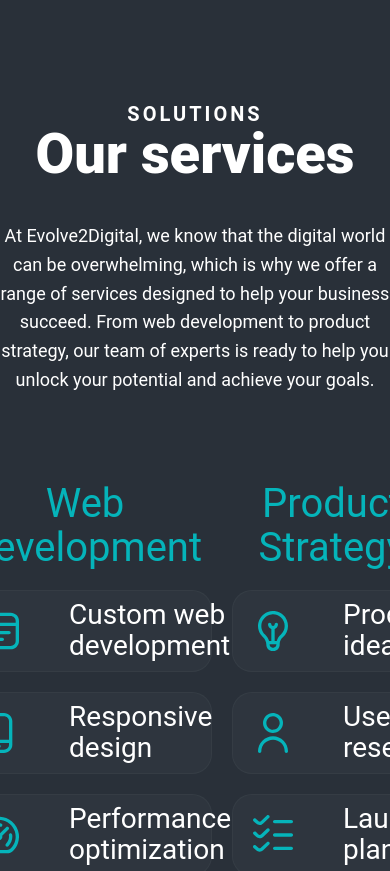
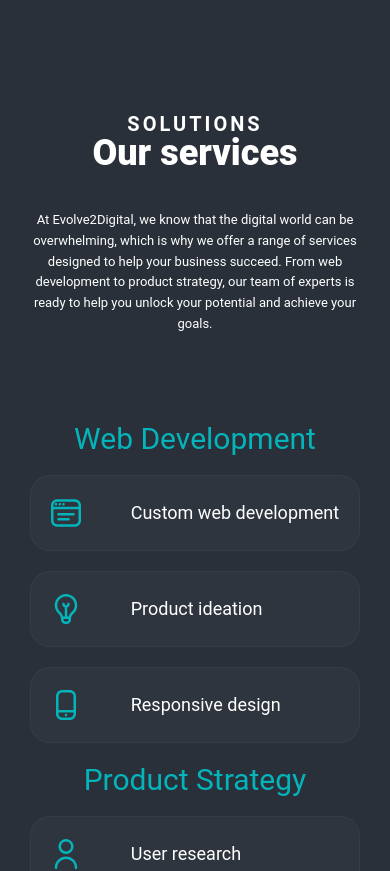
Before and after one commit to albercv/landing-e2d, a React (Create React App) app: page / in a window 390 px wide. Shown: the part 2000-2871 px from the top of the page. Built offline with nearby package versions, Linux system fonts and the light colour scheme.

Commit message:
Adds small screens css for our services section

```diff
--- a/src/front/css/pages/OurServices.css
+++ b/src/front/css/pages/OurServices.css
@@ -131,3 +131,35 @@
     line-height: 160%; /* 28.8px */
     margin-bottom: 80px;
 }
+
+@media (max-width: 856px) {
+
+    .our-services-title {
+        font-size: 36px;
+    }
+
+    .our-services-description {
+        font-size: 13px;
+        padding:0 20px;
+    }
+
+    .our-services-cards-grid {
+        grid-template-columns: repeat(1, 1fr);
+    }
+
+    .our-services-column-header-second-row {
+        grid-row: 5;
+    }
+
+    .our-services-column-header {
+        font-size: 30px;
+    }
+
+    .our-services-card p {
+        font-size: 18px;
+    }
+
+    .our-services-card img {
+        max-width: 30px;
+    }
+}
--- a/src/front/css/visualcomponents/CarouselItem.css
+++ b/src/front/css/visualcomponents/CarouselItem.css
@@ -17,6 +17,7 @@
     padding-top: 92px;
     padding-left: 66px;
     padding-right: 40px;
+    margin-bottom: 10px;
 }
 
 .carousel-item h3,
--- a/src/front/pages/OurServices.js
+++ b/src/front/pages/OurServices.js
@@ -25,7 +25,7 @@
                 </div>
                 <div className='our-services-cards-grid'>
                     <div className='our-services-column-header'>{t("our_services.development")}</div>
-                    <div className='our-services-column-header'>{t("our_services.strategy")}</div>
+                    <div className='our-services-column-header our-services-column-header-second-row'>{t("our_services.strategy")}</div>
                     <Card picture={browserPic} text={t("our_services.custom_dev")} />
                     <Card picture={bulb} text={t("our_services.ideation")} />
                     <Card picture={smartphone} text={t("our_services.responsive")} />
```
